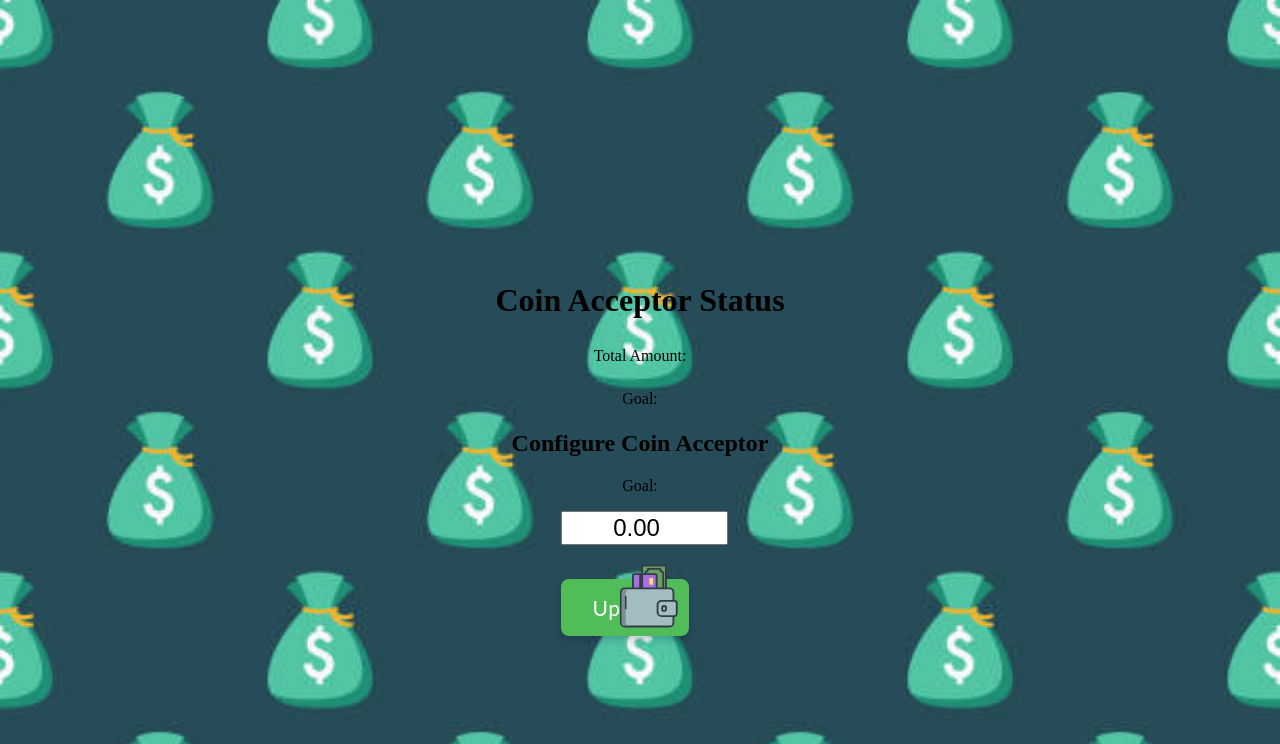
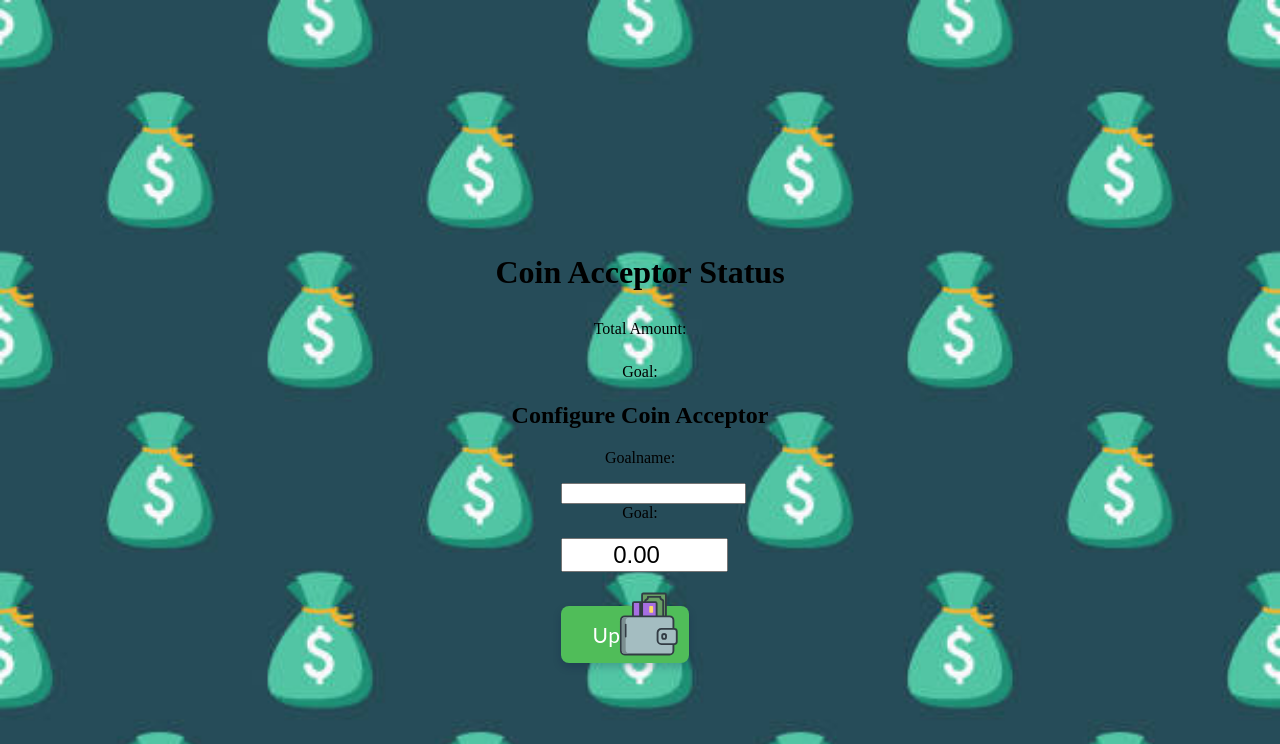
Before and after one commit to Awierdo-Hacks/coincollector, a PHP site: page /controle_paneel.php in a window 1280 px wide. Shown: the top 744 px of the page. Run offline with PHP 8.4, Linux system fonts and the light colour scheme; data that the repository does not hold is empty.

Commit message:
Update controle_paneel.php
naam van doelen kan veranderd worden

```diff
--- a/GIPCOIN/controle_paneel.php
+++ b/GIPCOIN/controle_paneel.php
@@ -35,7 +35,9 @@
       </div>
       <h2 class="text-center">Configure Coin Acceptor</h2>
       <form method="post" action="" class="form-group mx-auto">
-        <label for="goal">Goal:</label>
+      <label for="goalname">Goalname:</label>
+      <input type="text" id="goalname" name="goalname"  class="form-control">
+      <label for="goal">Goal:</label>
         <input type="number" id="goal" name="goal" min="0" step="0.5" value="<?php
           if (isset($goal)) {
               echo $goal;
```
